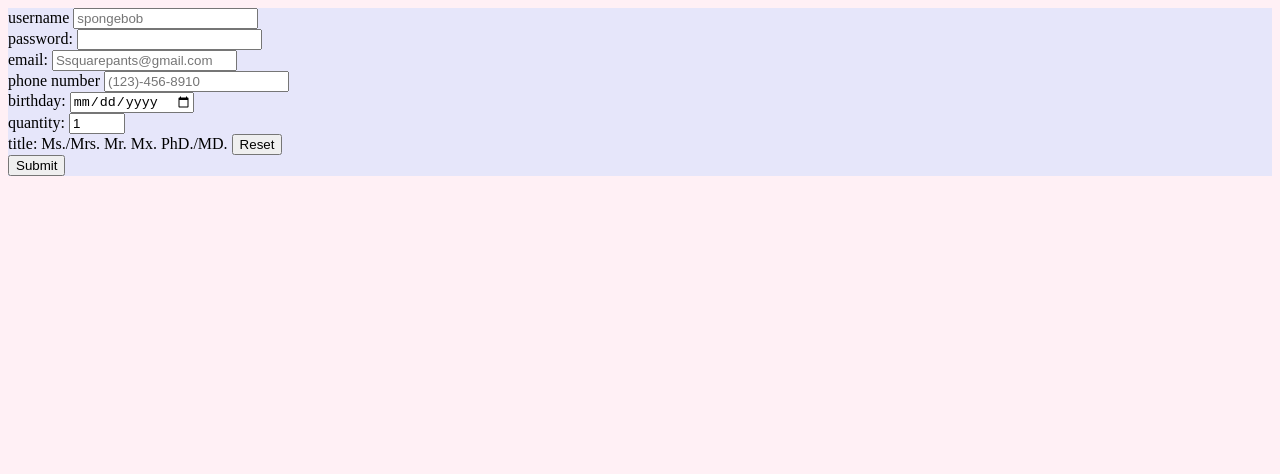
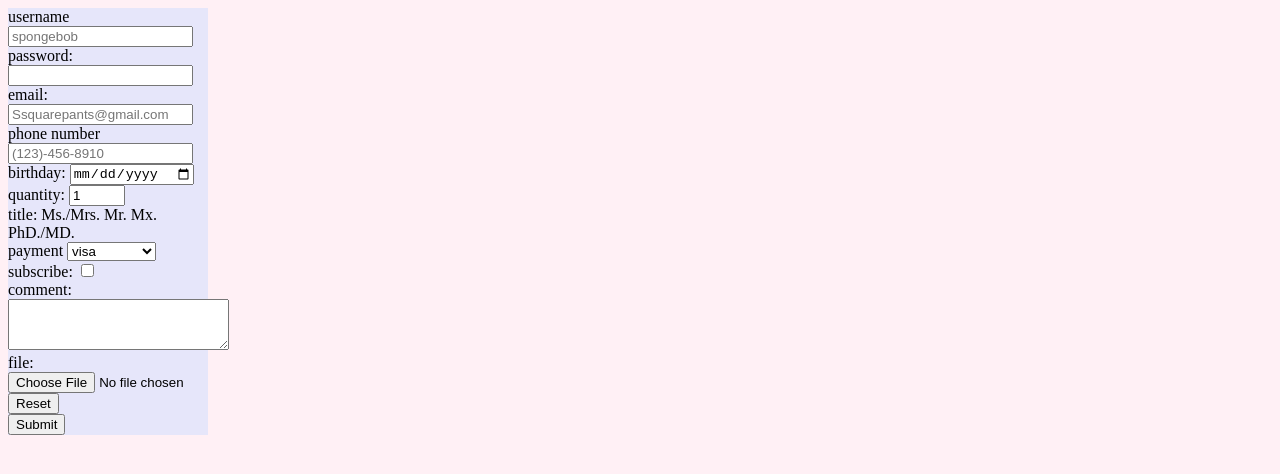
Before and after one commit to dgaleana1/Forms-intro, a plain HTML site: page index.html in a window 1280 px wide. Drawn offline with Linux system fonts and the light colour scheme.

Commit message:
added more content

```diff
--- a/index.html
+++ b/index.html
@@ -30,6 +30,7 @@
         <label for="quantity"> quantity: </label>
         <input type="number" id="quantity" min="0" max="99" value="1"><br>
 
+        <!-- title tag -->
         <label for="title">title:</label>
         <label for="title">Ms./Mrs.</label>
         <input= type="radio" id="Ms./Mrs." value="Ms./Mrs.">
@@ -38,8 +39,24 @@
         <label for="title">Mx.</label>
         <input= type="radio" id="Mx." value="Mx.">
         <label for="title">PhD./MD.</label>
-        <input= type="radio" id="PhD./MD." value="PhD./MD.">
+        <input= type="radio" id="PhD./MD." value="PhD./MD."><br>
 
+        <!-- drop-down menu -->
+        <label for="payment"> payment </label>
+        <select id="payment">
+            <option value="visa">visa</option>
+            <option value="mastercard">mastercard</option>
+            <option value="giftcard">giftcard</option>
+        </select><br>
+
+        <label for="subscribe"> subscribe:</label>
+        <input type="checkbox" id="subscribe"><br>
+
+        <label for="comment"> comment:</label>
+        <textarea id="comment" rows="3" cols="25"></textarea>
+
+        <label for="file">file:</label>
+        <input type="file" id="file"><br>
 
         <input type="reset"><br>
         <input type="submit">
--- a/styles.css
+++ b/styles.css
@@ -4,4 +4,5 @@ body{
 
 form{
     background-color: #e6e6fa;
+    width: 200px
 }
```
